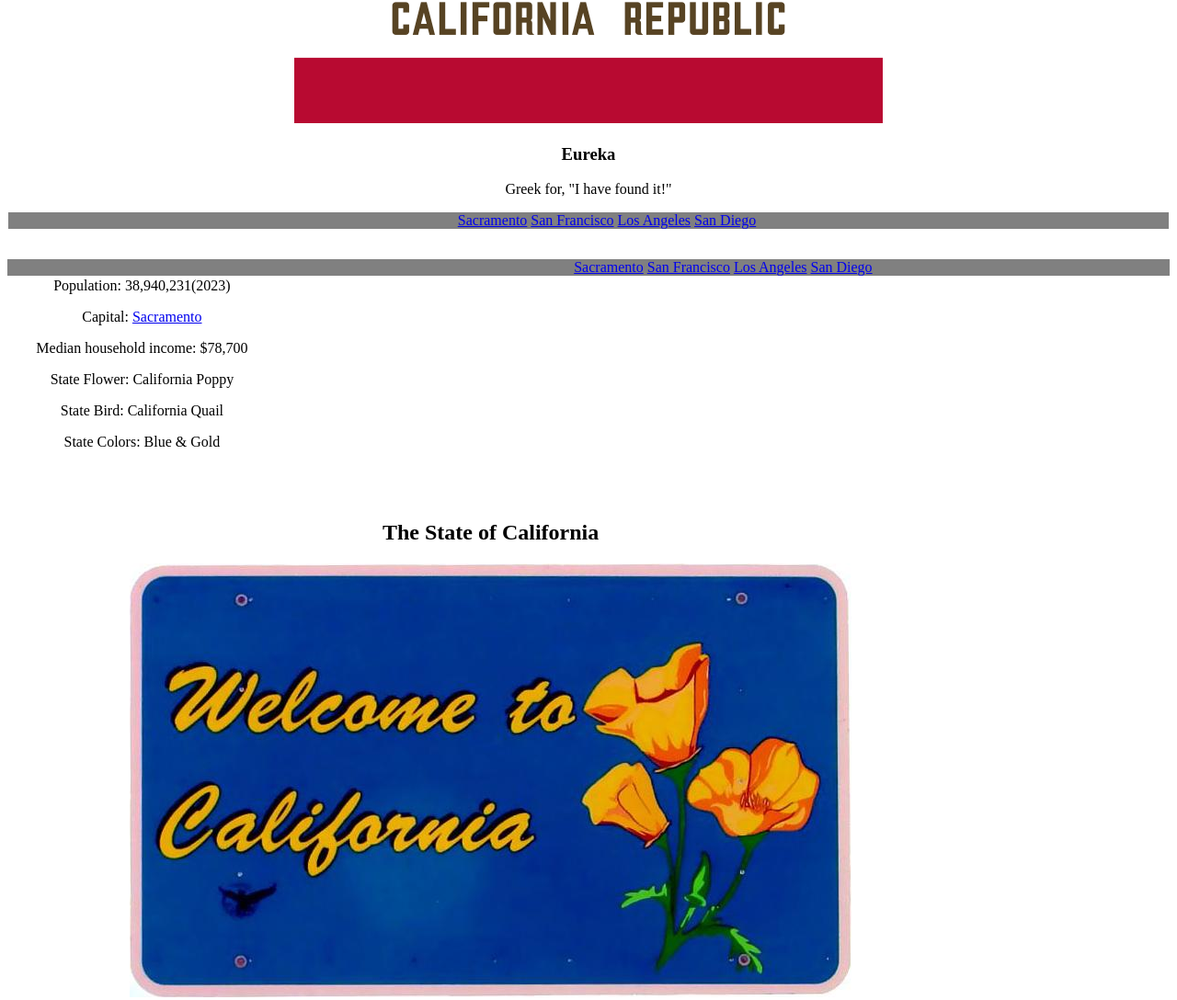
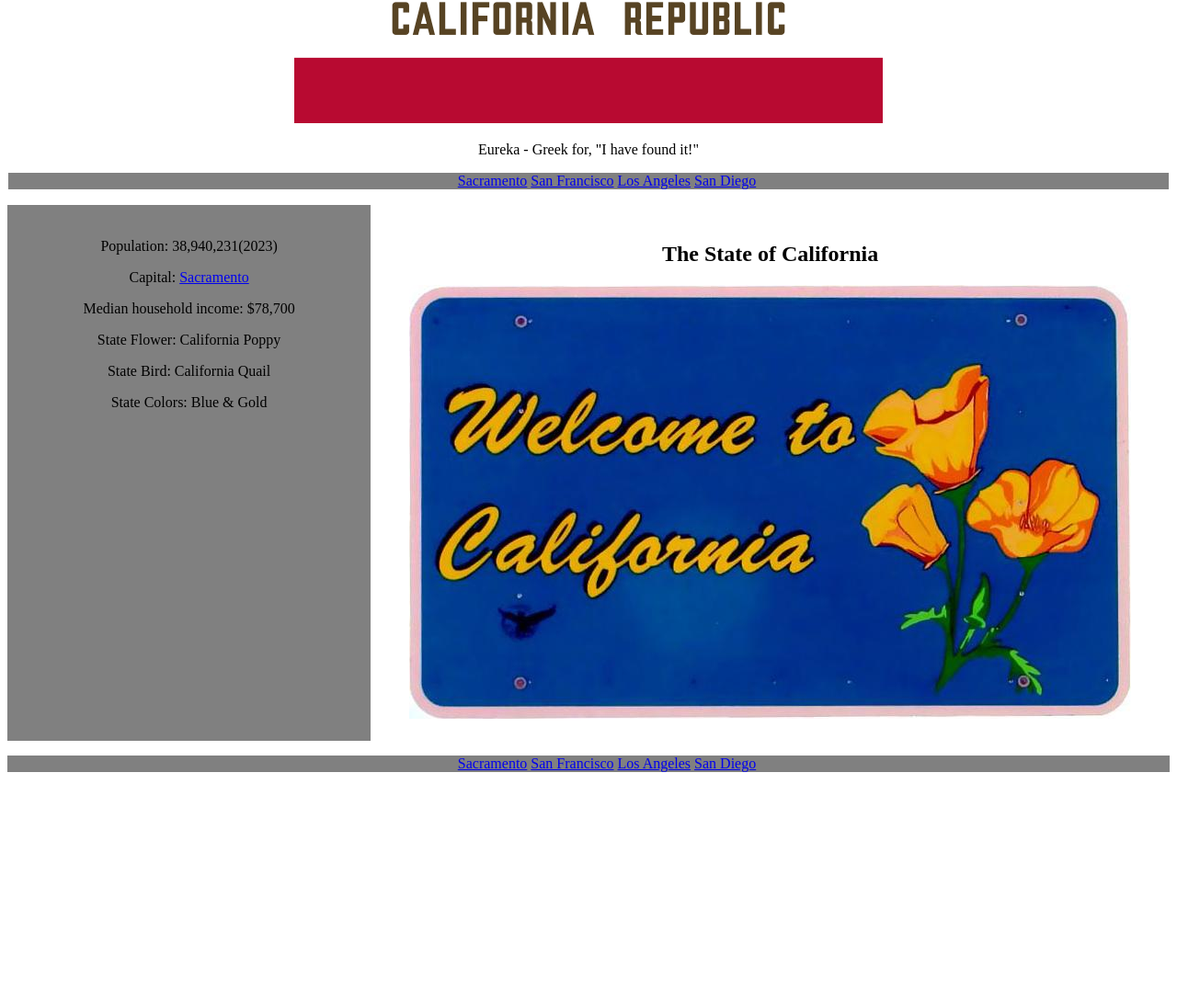
Before and after one commit to phillipsaur/phillipsaur.github.io, a plain HTML site: page index.html in a window 1280 px wide. Shown: the part 382-1470 px from the top of the page at 92% size. After the commit the page ends 1238 px from the top, so only its background shows below. Drawn offline with Linux system fonts and the light colour scheme.

Commit message:
Put section and aside in a div for flex

```diff
--- a/index.html
+++ b/index.html
@@ -10,8 +10,7 @@
     <header>
         <h1>California</h1>
         <img src="./images/Flag_of_California.png" alt="Picture of California flag">
-        <h3>Eureka</h3>
-        <p>Greek for, "I have found it!"</p>
+        <p>Eureka - Greek for, "I have found it!"</p>
         <nav>
             <ul>
                 <il><a href="sacramento.html">Sacramento</a></il>
@@ -21,6 +20,8 @@
             </ul>
         </nav>
     </header>
+
+    <div class="sectionflex">
 
         <aside>
             <p>Population: 38,940,231(2023)</p>
@@ -34,9 +35,8 @@
         <section>
             <h2>The State of California</h2>
             <img src="images/Road_Sign_Welcome_to_California.jpg" alt="Highway sign 'Welcome to California.'">
-
-
         </section>
+    </div>
 
         <footer>
             <nav>
--- a/style.css
+++ b/style.css
@@ -1,3 +1,7 @@
+.sectionflex {
+    display: flex
+}
+
 nav {
     background-color: gray;
 }
@@ -8,16 +12,15 @@ header {
 }
 
 aside {
-    width: 20%;
-    float: left;
+    background-color: gray;
+    width: 30%;
     padding: 20px;
     box-sizing: content-box;
     text-align: center;
 }
 
 section {
-    width: 80%;
-    float: left;
+    width: 70%;
     padding: 20px;
     box-sizing: content-box;
     text-align: center;
```
Lines whose indentation alone changed are shown as unchanged.
